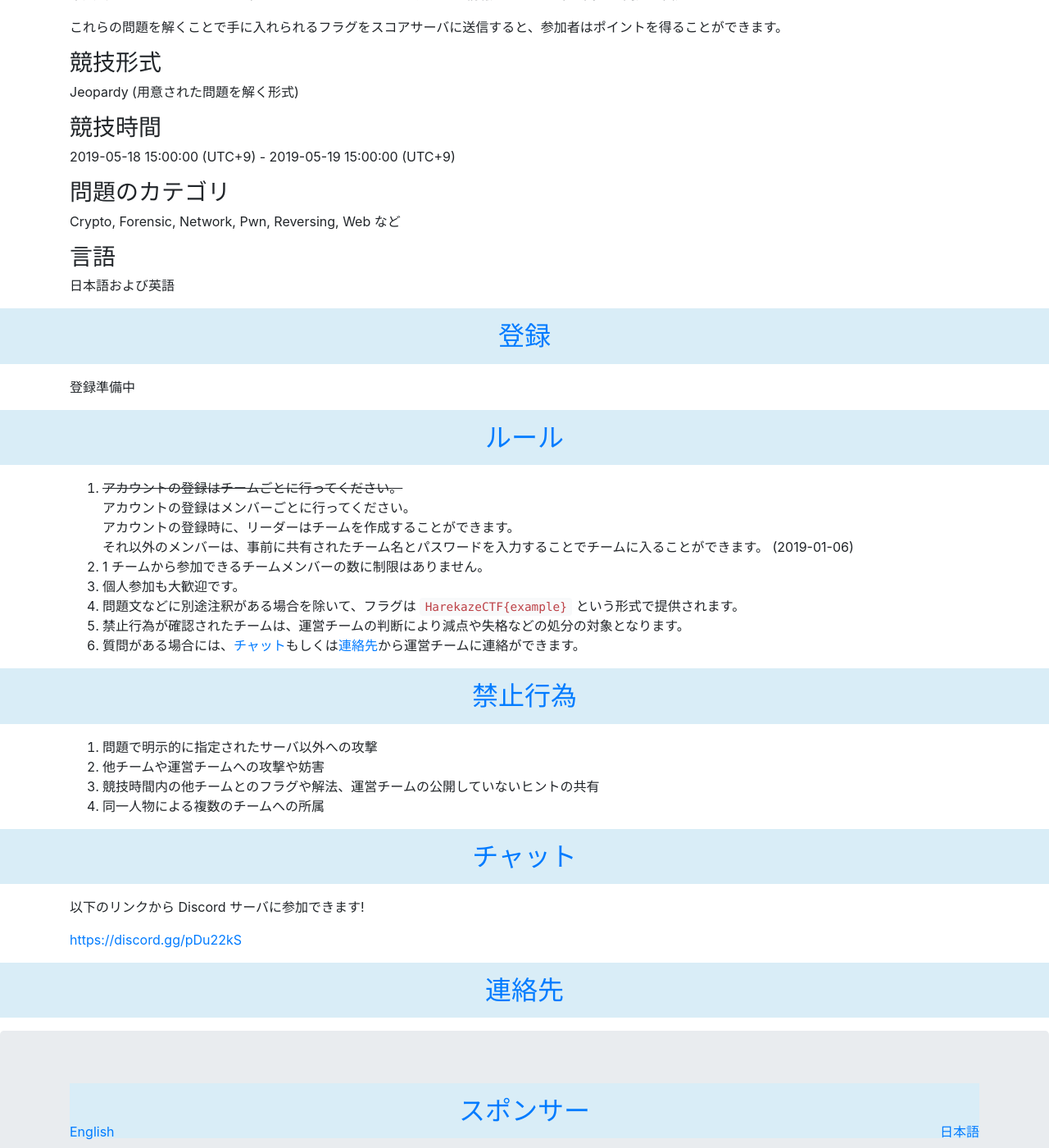
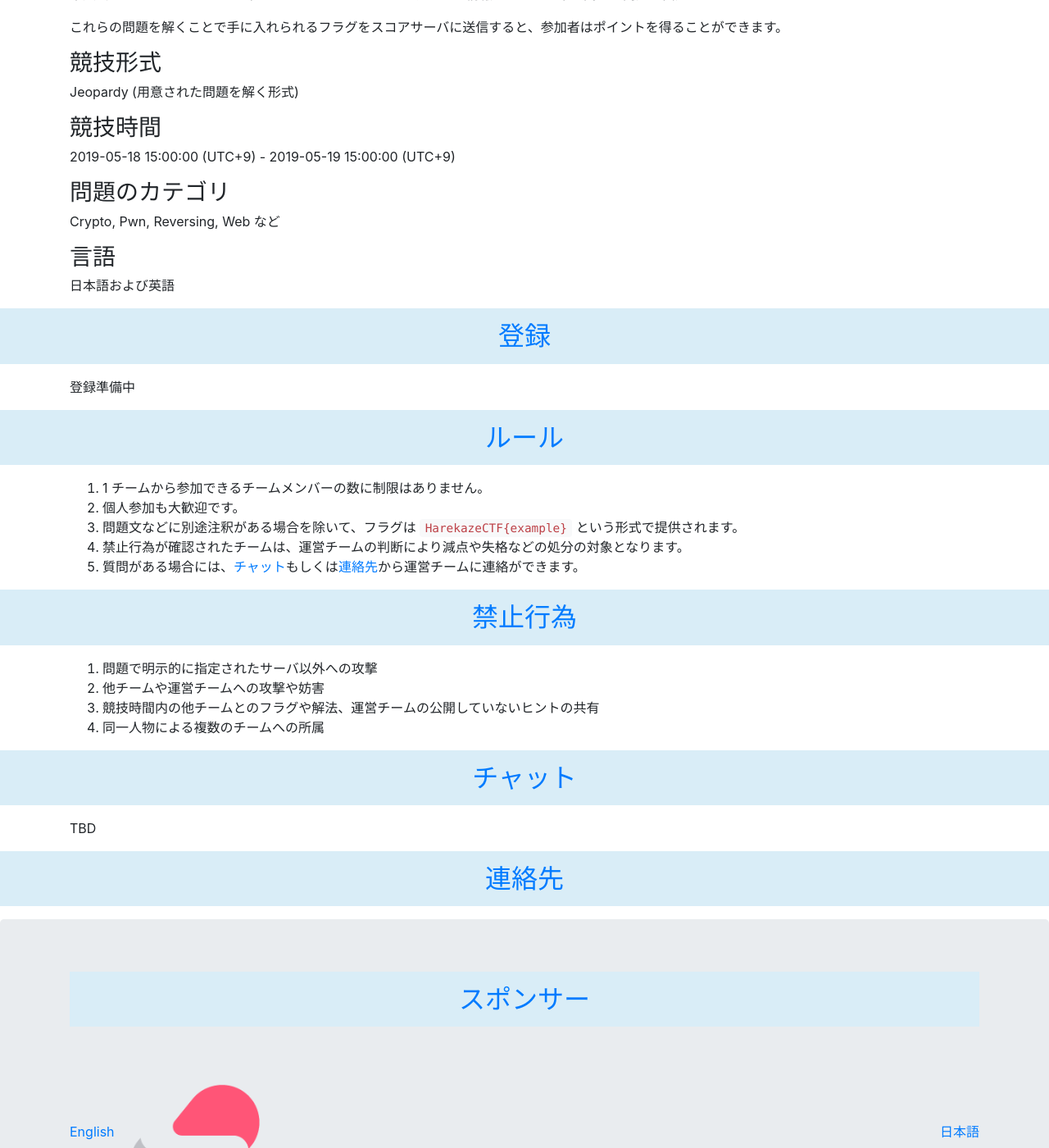
Before and after one commit to TeamHarekaze/TeamHarekaze.github.io, a Jekyll site: the page built from ctf/2019-jp.html, in a window 1280 px wide and 1400 px high, scrolled down 712 px. Shown: the whole window at 82% size. Built offline with Jekyll 4.4.1, drawn with Linux system fonts in a browser that asks for light colours; nearby versions of some CDN libraries.

Commit message:
Update 2019-jp.html

```diff
--- a/ctf/2019-jp.html
+++ b/ctf/2019-jp.html
@@ -24,7 +24,7 @@ title: Harekaze CTF 2019
     <h3>競技時間</h3>
     <p>2019-05-18 15:00:00 (UTC+9) - 2019-05-19 15:00:00 (UTC+9)</p>
     <h3>問題のカテゴリ</h3>
-    <p>Crypto, Forensic, Network, Pwn, Reversing, Web など</p>
+    <p>Crypto, Pwn, Reversing, Web など</p>
     <h3>言語</h3>
     <p>日本語および英語</p>
   </div>
@@ -45,7 +45,6 @@ title: Harekaze CTF 2019
   </header>
   <div class="container">
     <ol>
-      <li><del>アカウントの登録はチームごとに行ってください。</del><br>アカウントの登録はメンバーごとに行ってください。<br>アカウントの登録時に、リーダーはチームを作成することができます。<br>それ以外のメンバーは、事前に共有されたチーム名とパスワードを入力することでチームに入ることができます。 (<time>2019-01-06</time>)</li>
       <li>1 チームから参加できるチームメンバーの数に制限はありません。</li>
       <li>個人参加も大歓迎です。</li>
       <li>問題文などに別途注釈がある場合を除いて、フラグは <code>HarekazeCTF{example}</code> という形式で提供されます。</li>
@@ -74,8 +73,7 @@ title: Harekaze CTF 2019
     <h2 id="chat"><a href="#chat">チャット</a></h2>
   </header>
   <div class="container">
-    <p>以下のリンクから Discord サーバに参加できます! </p>
-    <p><a href="https://discord.gg/pDu22kS">https://discord.gg/pDu22kS</a></p>
+    <p>TBD</p>
   </div>
 </section>
 
```
